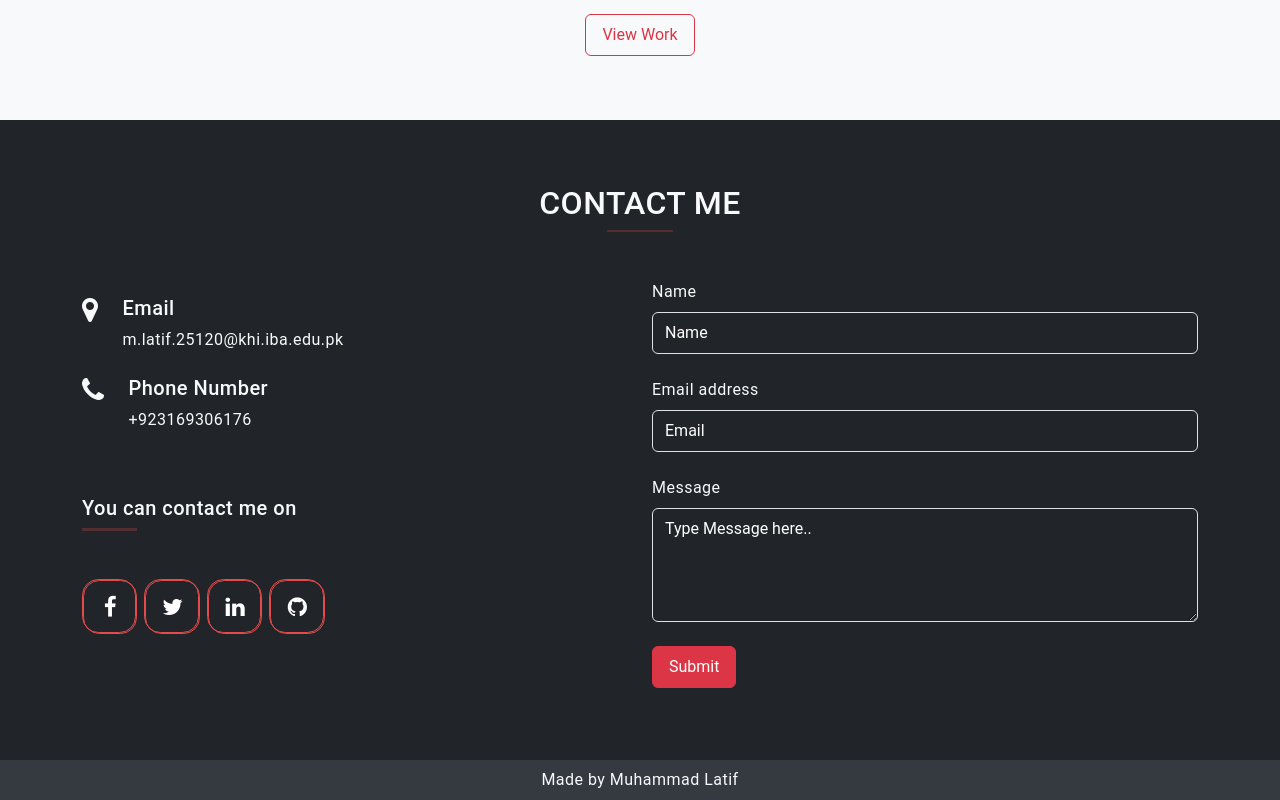
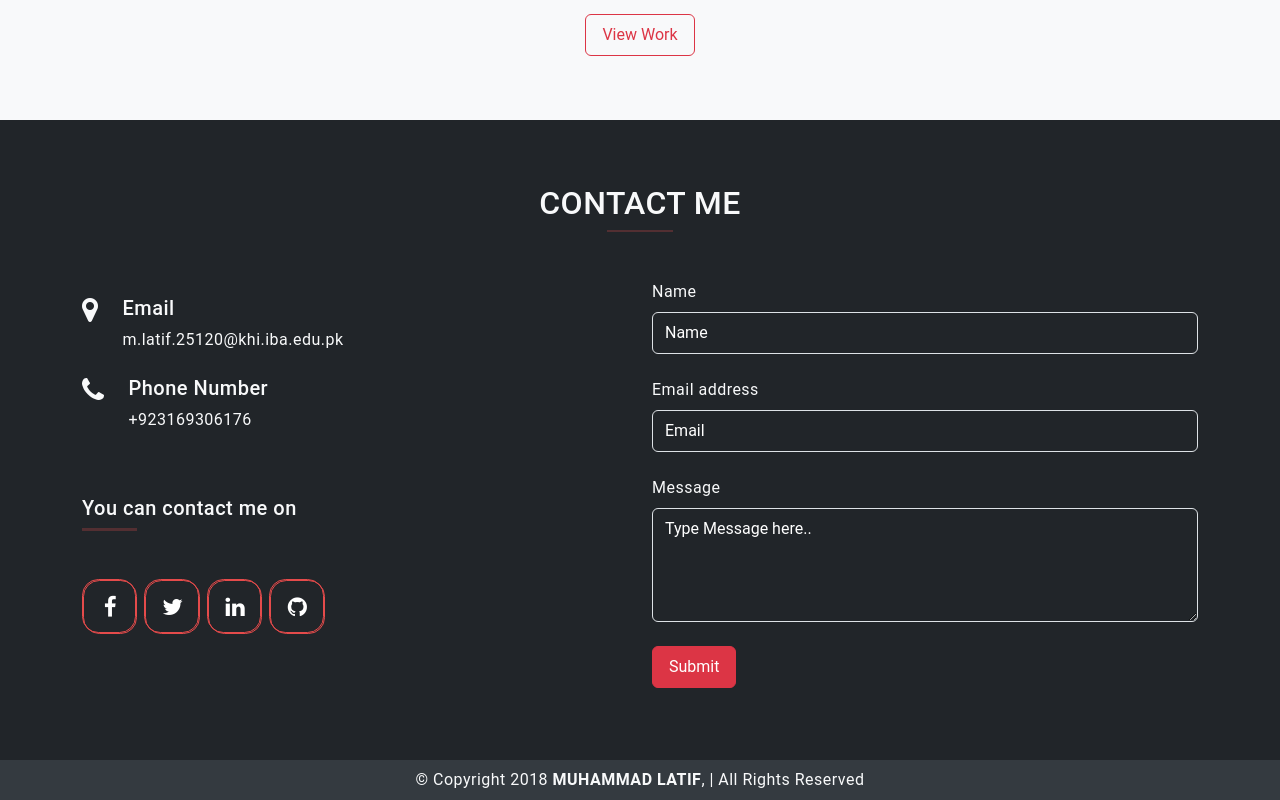
Before and after one commit to latif-muhammad/my-portfolio, a React (Create React App) app: page / in a window 1280 px wide. Shown: the part 3603-4403 px from the top of the page. Built offline with nearby package versions, Linux system fonts and the light colour scheme.

Commit message:
added subfooter

```diff
--- a/src/screens/HomeScreen.js
+++ b/src/screens/HomeScreen.js
@@ -162,7 +162,7 @@ const HomeScreen = () => {
                     </div>
                 </div>
                 <div className="d-flex justify-content-center" style={{ backgroundColor: 'var(--bs-gray-dark)' }}>
-                    <p className='m-0 p-2'>Made by Muhammad Latif</p>
+                    <p className='m-0 p-2'>© Copyright 2018 <b>MUHAMMAD LATIF</b>, | All Rights Reserved</p>
                 </div>
             </section>
 
```
